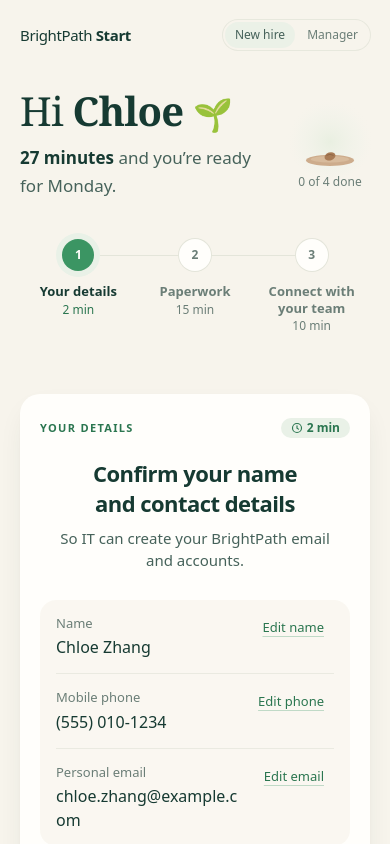
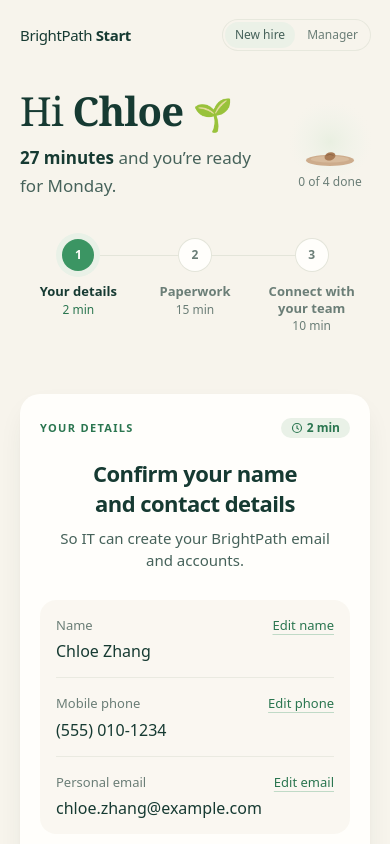
Before and after one commit to rachelwoolman/onboarding-hub, a React (Vite) app: page / in a window 390 px wide. Shown: the top 844 px of the page. Built offline with nearby package versions, Linux system fonts and the light colour scheme.

Commit message:
fix(tasks): give confirm-card values the full row width
At phone width the Edit link shared a line with the value, so a long
personal email broke mid-word. The link now sits on the label line
and the value gets the whole row.

```diff
--- a/src/components/tasks/TaskBodies.tsx
+++ b/src/components/tasks/TaskBodies.tsx
@@ -118,20 +118,21 @@ export function ContactBody({ task, idPrefix, draftKey, submit, footer, mode, on
             {open(r.row) ? (
               <div className="animate-fade-up">{r.edit}</div>
             ) : (
-              <div className="flex items-start justify-between gap-3">
-                <div className="min-w-0">
+              <>
+                {/* Link sits on the label line so long values (emails) get the full width. */}
+                <div className="flex items-center justify-between gap-3">
                   <dt className="text-[13px] text-ink-muted">{r.label}</dt>
-                  <dd className="mt-0.5 break-words text-[16px] text-ink">{r.value}</dd>
-                  {r.extra && <dd className="text-[13px] text-ink-muted">{r.extra}</dd>}
-                </div>
                   <button
                     type="button"
                     onClick={() => startEdit(r.row)}
-                  className="shrink-0 rounded-full px-2.5 py-1 text-[13px] text-leaf-deep underline decoration-leaf/30 underline-offset-4 transition hover:bg-paper"
+                    className="-mr-2.5 shrink-0 rounded-full px-2.5 py-0.5 text-[13px] text-leaf-deep underline decoration-leaf/30 underline-offset-4 transition hover:bg-paper"
                   >
                     Edit {r.row}
                   </button>
                 </div>
+                <dd className="mt-0.5 text-[16px] text-ink [overflow-wrap:anywhere]">{r.value}</dd>
+                {r.extra && <dd className="text-[13px] text-ink-muted">{r.extra}</dd>}
+              </>
             )}
           </div>
         ))}
```
Lines whose indentation alone changed are shown as unchanged.
